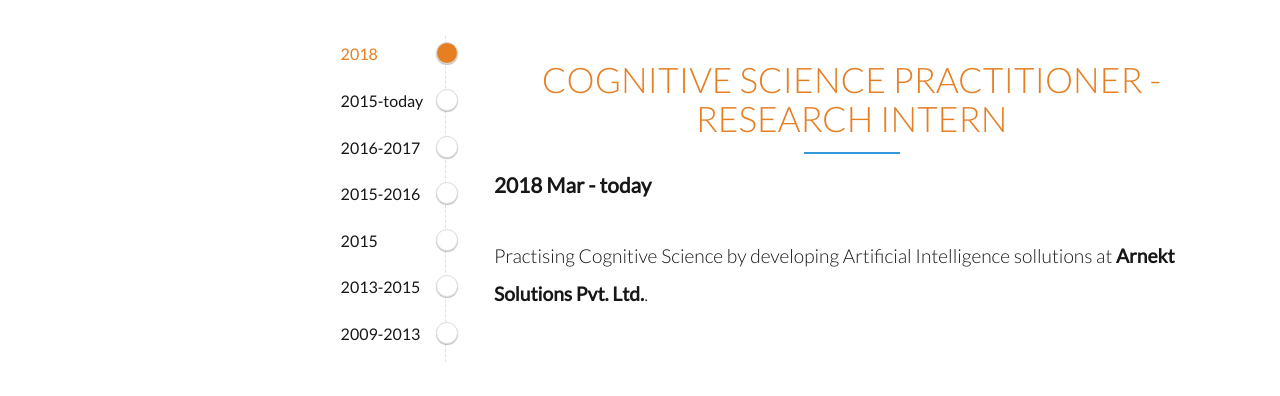
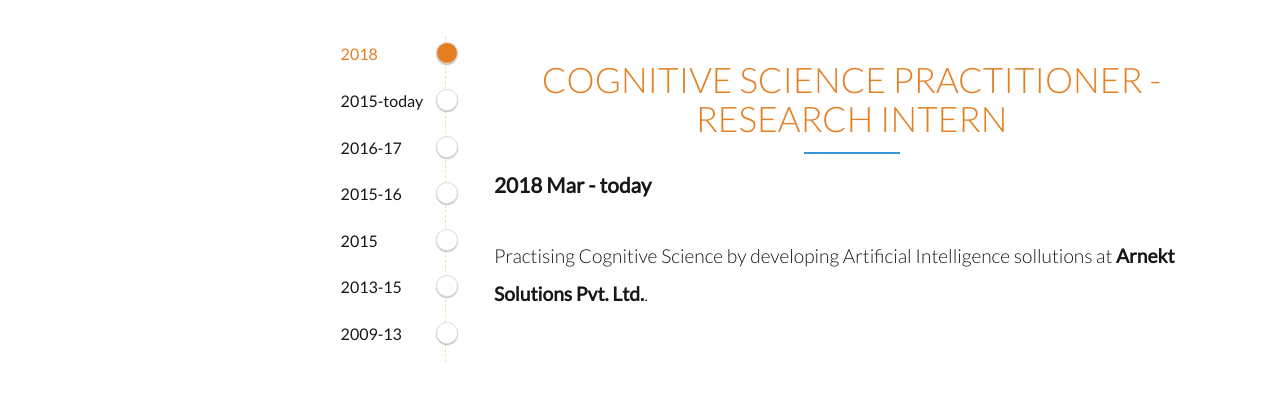
Before and after one commit to BarathiGanesh-HB/BarathiGanesh-HB.github.io, a website: page index.html in a window 1280 px wide. Shown: the part 2480-2876 px from the top of the page. Drawn offline with nearby package versions, Linux system fonts and the light colour scheme; files whose address does not match are found by name.

Commit message:
Update index.html

```diff
--- a/index.html
+++ b/index.html
@@ -175,19 +175,19 @@
                                       <span class="tooltip-time active">2015-today</span>
                                   </span>
                                   <span class="story-pointer" data-target="story-senior2">
-                                      <span class="tooltip-time">2016-2017</span>
+                                      <span class="tooltip-time">2016-17</span>
                                   </span>
                                   <span class="story-pointer" data-target="story-senior1">
-                                      <span class="tooltip-time">2015-2016</span>
+                                      <span class="tooltip-time">2015-16</span>
                                   </span>
                                   <span class="story-pointer" data-target="story-junior1">
                                       <span class="tooltip-time">2015</span>
                                   </span>
                                   <span class="story-pointer" data-target="story-education2">
-                                      <span class="tooltip-time">2013-2015</span>
+                                      <span class="tooltip-time">2013-15</span>
                                   </span>
                                   <span class="story-pointer" data-target="story-education1">
-                                      <span class="tooltip-time">2009-2013</span>
+                                      <span class="tooltip-time">2009-13</span>
                                   </span>
                               </div>
 
```
